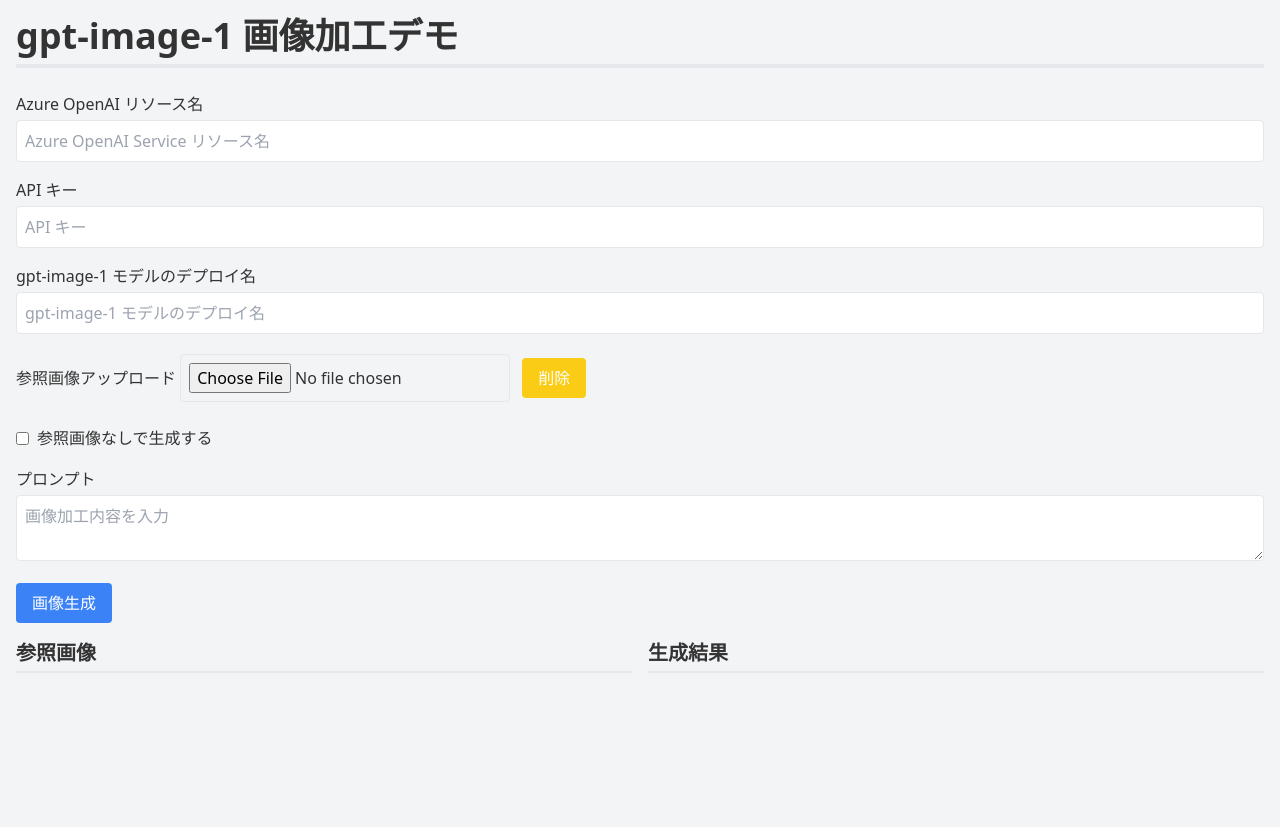
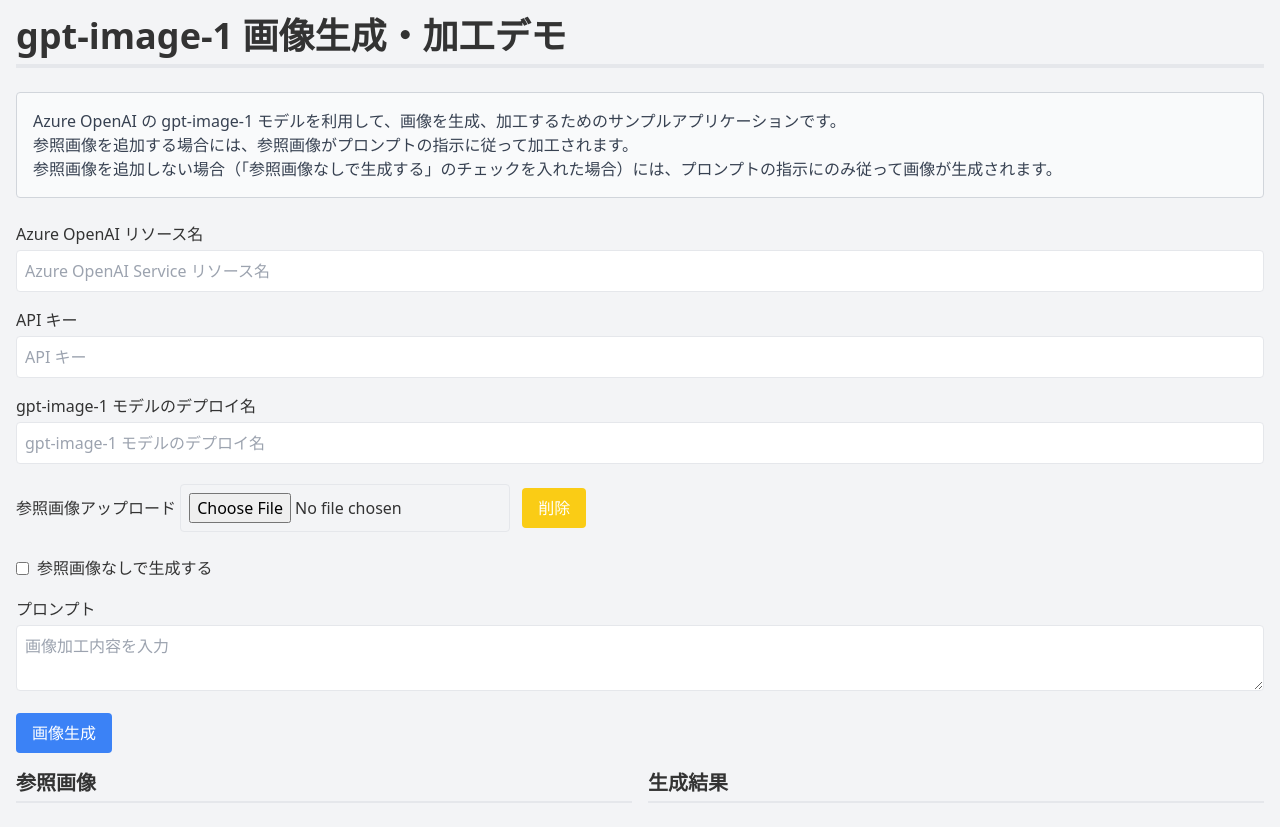
Before and after one commit to tokawa-ms/gpt-image-1-demo, a plain HTML site: page src/index.html in a window 1280 px wide. Before the commit the page ends 800 px from the top, so only its background shows below. Drawn offline with nearby package versions, Linux system fonts and the light colour scheme.

Commit message:
ちょっとした説明文を追加

```diff
--- a/src/index.html
+++ b/src/index.html
@@ -3,13 +3,18 @@
 <head>
   <meta charset="UTF-8">
   <meta name="viewport" content="width=device-width, initial-scale=1.0">
-  <title>gpt-image-1 画像加工デモ</title>
+  <title>gpt-image-1 画像生成・加工デモ</title>
   <script src="https://cdn.tailwindcss.com"></script>
   <link rel="stylesheet" href="styles.css">
 </head>
 <body class="bg-gray-100">
   <div class="container mx-auto p-4">
-    <h1 class="text-4xl font-extrabold mb-6 text-accent border-b-4 border-accent pb-2">gpt-image-1 画像加工デモ</h1>
+    <h1 class="text-4xl font-extrabold mb-6 text-accent border-b-4 border-accent pb-2">gpt-image-1 画像生成・加工デモ</h1>
+<div class="mb-6 text-gray-700 bg-gray-50 border border-gray-300 p-4 rounded">
+  <p>Azure OpenAI の gpt-image-1 モデルを利用して、画像を生成、加工するためのサンプルアプリケーションです。</p>
+  <p>参照画像を追加する場合には、参照画像がプロンプトの指示に従って加工されます。</p>
+  <p>参照画像を追加しない場合（「参照画像なしで生成する」のチェックを入れた場合）には、プロンプトの指示にのみ従って画像が生成されます。</p>
+</div>
     <div class="grid grid-cols-1 gap-4">
       <div>
         <label>Azure OpenAI リソース名</label>
```
